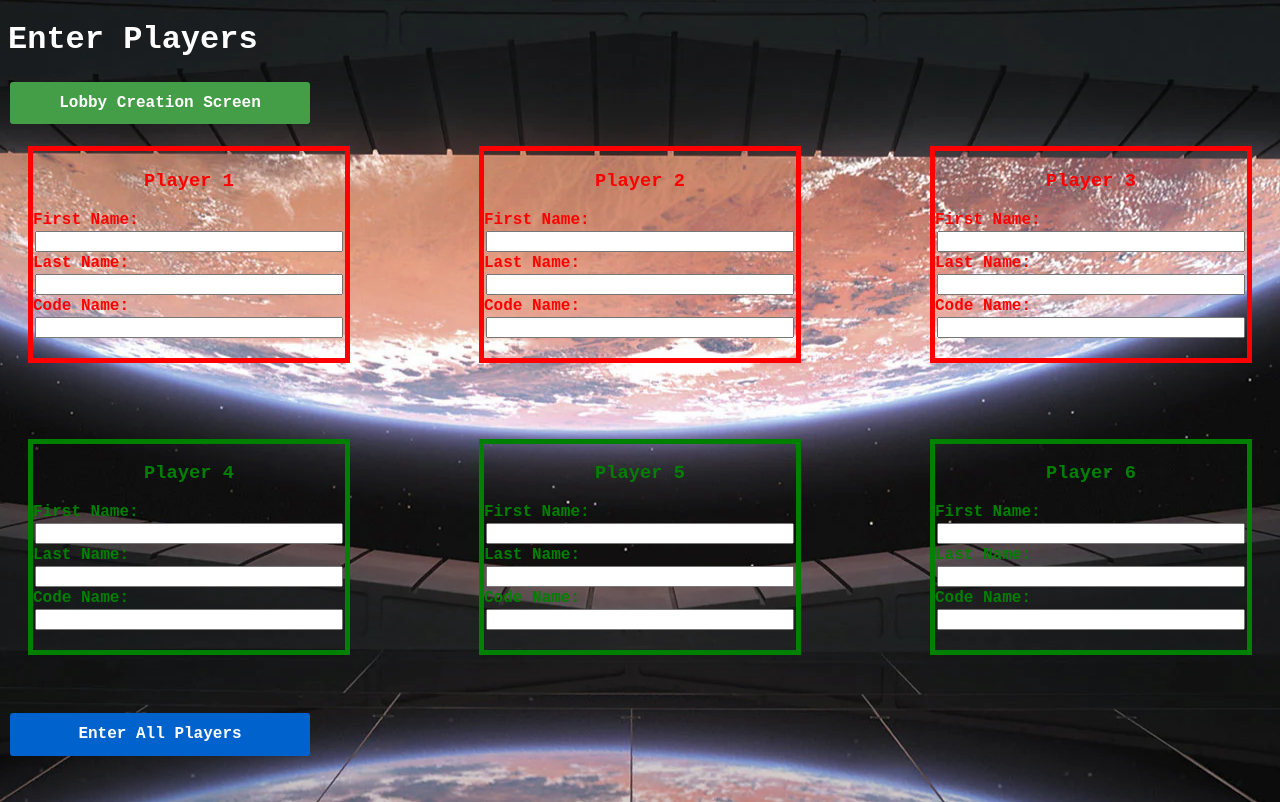
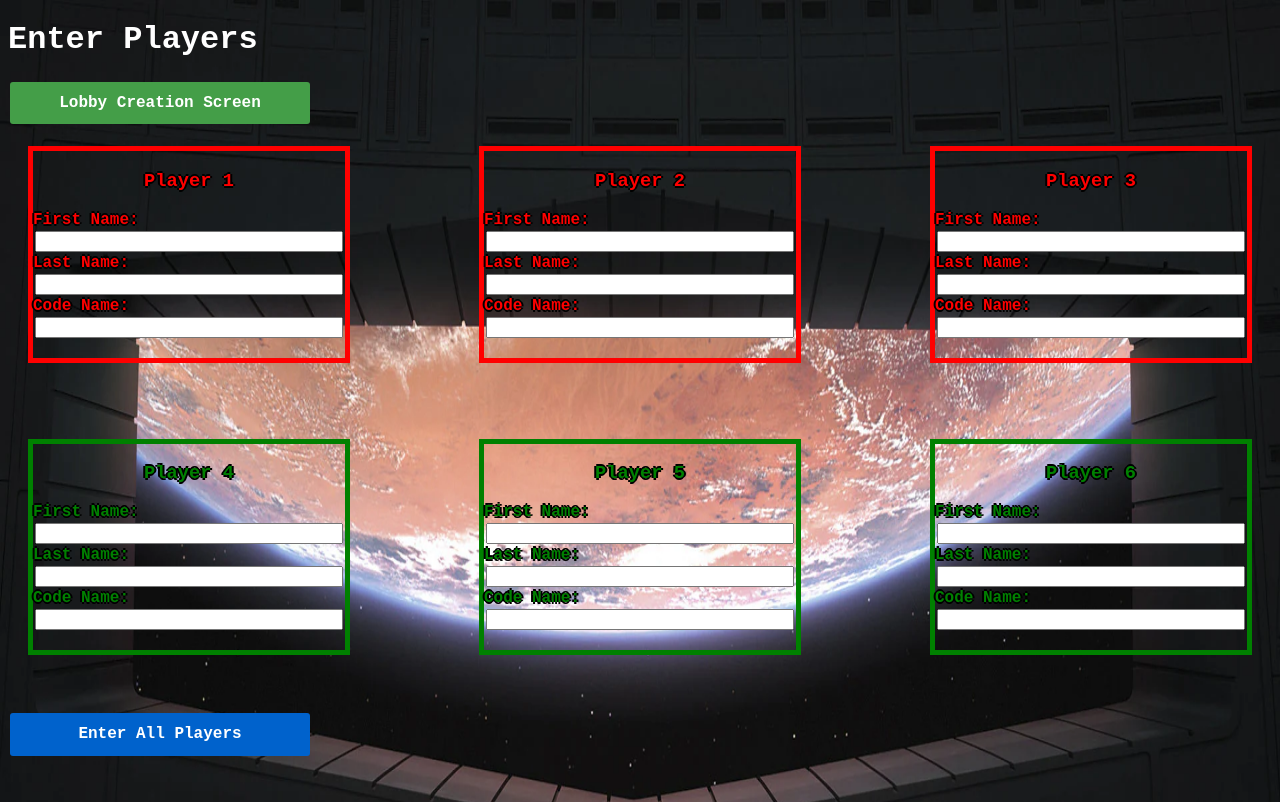
Before and after one commit to gaberay2022/Software-Engineer-Project, a Flask app: page / in a window 1280 px wide. Run offline with Flask 2, Linux system fonts and the light colour scheme; some libraries are stand-ins or nearby versions.

Commit message:
Made some graphical updates

```diff
--- a/static/css/PlayerEntryScreen.css
+++ b/static/css/PlayerEntryScreen.css
@@ -56,11 +56,13 @@
 .container1{
   display: flex;
   justify-content: space-between;
+  text-shadow: 2px 0 0 #000, 0 -2px 0 #000, 0 2px 0 #000, -2px 0 0 #000;
 }
 
 .container2{
   display: flex;
   justify-content: space-between;
+  text-shadow: 2px 0 0 #000, 0 -2px 0 #000, 0 2px 0 #000, -2px 0 0 #000;
 }
  label{
   display: block;
@@ -139,5 +141,7 @@ input{
 /* added a background image that fit the theme */
 body {
   background-image: url("entryBackground.jpeg");
-  background-position: center;
+  background-repeat: no-repeat;
+  background-position: left top, right top;
+  background-size: 100vw 150vh, 100vw 150vh;
 }
```
Also changed, not shown: static/css/GamePlayScreen.css (+16 -1 lines), templates/GamePlayScreen.html (+20 -0 lines).
